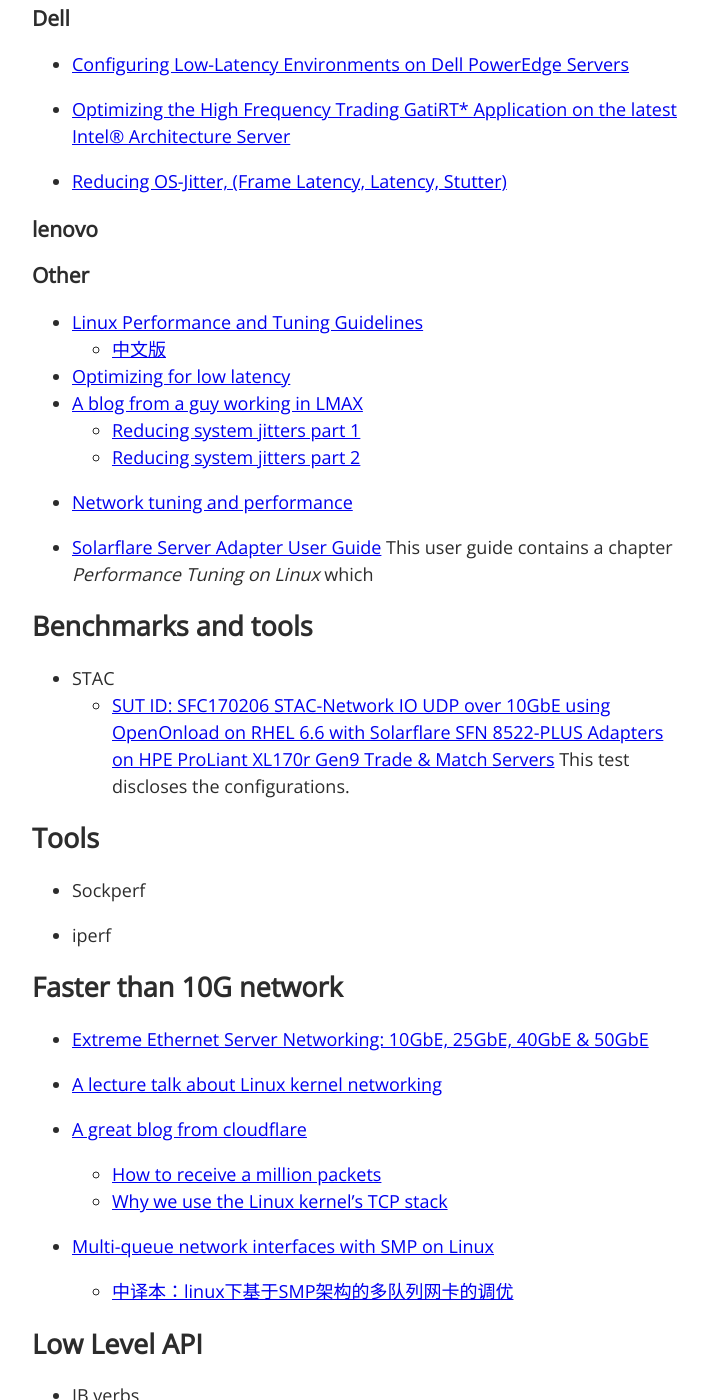
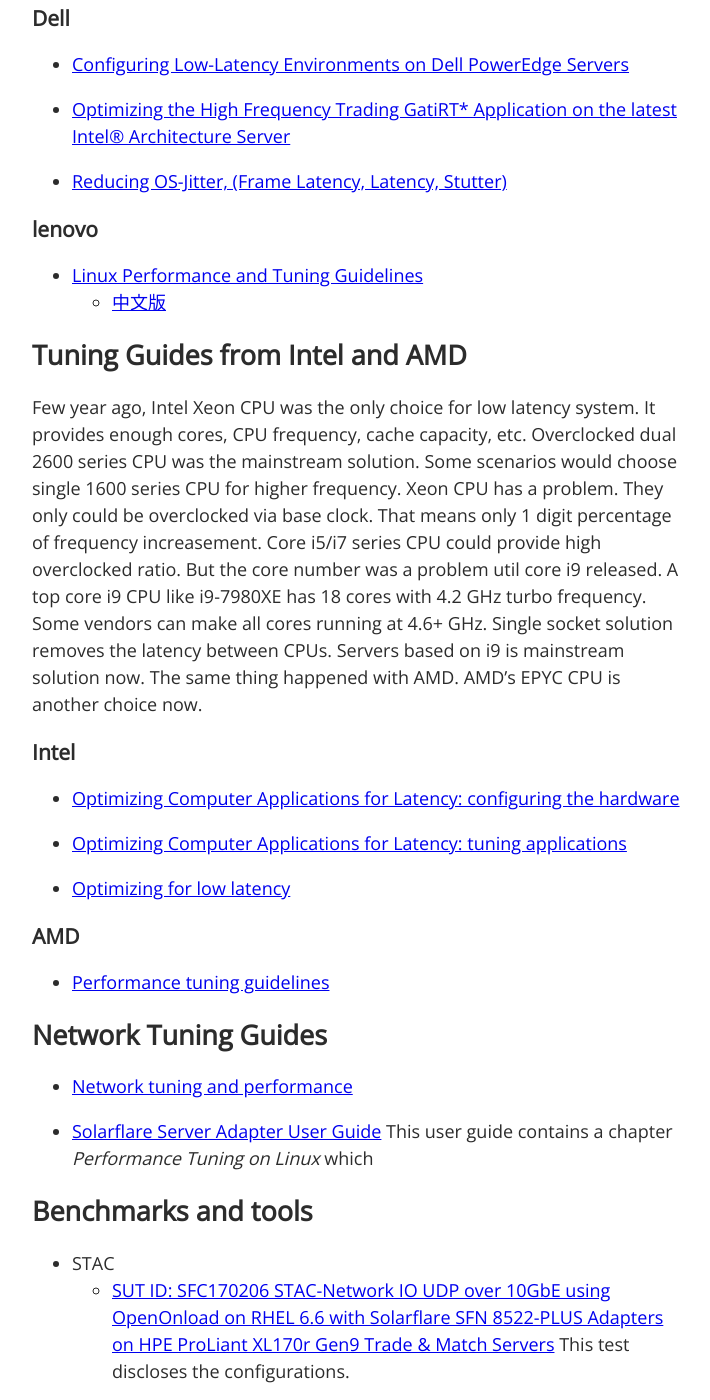
Before and after one commit to datar/low-latency-system, a Jekyll site: the page built from index.md, in a window 1280 px wide and 1400 px high, scrolled down 1723 px. Shown: the whole window, without its empty margins (283-993 px from the left). Built offline with Jekyll 4.4.1, drawn with Linux system fonts in a browser that asks for light colours; our own code applies the rules of GitHub Pages for plain Markdown files; some of the changed text lies outside the part shown.

Commit message:
add cpu vendors

```diff
--- a/index.md
+++ b/index.md
@@ -51,21 +51,32 @@ Tuning](https://support.hpe.com/hpsc/doc/public/display?docId=a00018313en_us) HP
 - [Reducing OS-Jitter, (Frame Latency, Latency, Stutter)](http://www.tomshardware.com/faq/id-2477508/reducing-jitter-frame-latency-latency-stutter.html)
 
 ### lenovo
-
-
-### Other
 - [Linux Performance and Tuning Guidelines](https://lenovopress.com/redp4285)
     - [中文版](https://www.gitbook.com/book/lihz1990/transoflptg/details)
 
+
+## Tuning Guides from Intel and AMD
+
+Few year ago, Intel Xeon CPU was the only choice for low latency system. It provides enough cores, CPU frequency, cache capacity, etc. Overclocked dual 2600 series CPU was the mainstream solution. Some scenarios would choose single 1600 series CPU for higher frequency. Xeon CPU has a problem. They only could be overclocked via base clock. That means only 1 digit percentage of frequency increasement. Core i5/i7 series CPU could provide high overclocked ratio. But the core number was a problem util core i9 released. A top core i9 CPU like i9-7980XE has 18 cores with 4.2 GHz turbo frequency. Some vendors can make all cores running at 4.6+ GHz. Single socket solution removes the latency between CPUs. Servers based on i9 is mainstream solution now. The same thing happened with AMD. AMD's EPYC CPU is another choice now.
+
+### Intel
+- [Optimizing Computer Applications for Latency: configuring the hardware](https://software.intel.com/en-us/articles/optimizing-computer-applications-for-latency-part-1-configuring-the-hardware)
+
+- [Optimizing Computer Applications for Latency: tuning applications](https://software.intel.com/en-us/articles/optimizing-computer-applications-for-latency-part-2-tuning-applications)
+
 - [Optimizing for low latency](https://software.intel.com/sites/default/files/managed/07/f3/low_latency_presentation.pdf)
-- [A blog from a guy working in LMAX](http://epickrram.blogspot.co.uk/)
-    - [Reducing system jitters part 1](http://epickrram.blogspot.co.uk/2015/09/reducing-system-jitter.html)
-    - [Reducing system jitters part 2](http://epickrram.blogspot.co.uk/2015/11/reducing-system-jitter-part-2.html)
 
+### AMD
+- [Performance tuning guidelines](http://developer.amd.com/wp-content/resources/56263-Performance-Tuning-Guidelines-PUB.pdf)
+
+
+## Network Tuning Guides
 
 - [Network tuning and performance](https://calomel.org/network_performance.html)
 
 - [Solarflare Server Adapter User Guide](https://support.solarflare.com/index.php/component/cognidox/?view=categories&id=1945) This user guide contains a chapter *Performance Tuning on Linux* which
+
+
 
 ## Benchmarks and tools
 
```
Also changed, not shown: other parts of index.md (+7 -0 lines).
